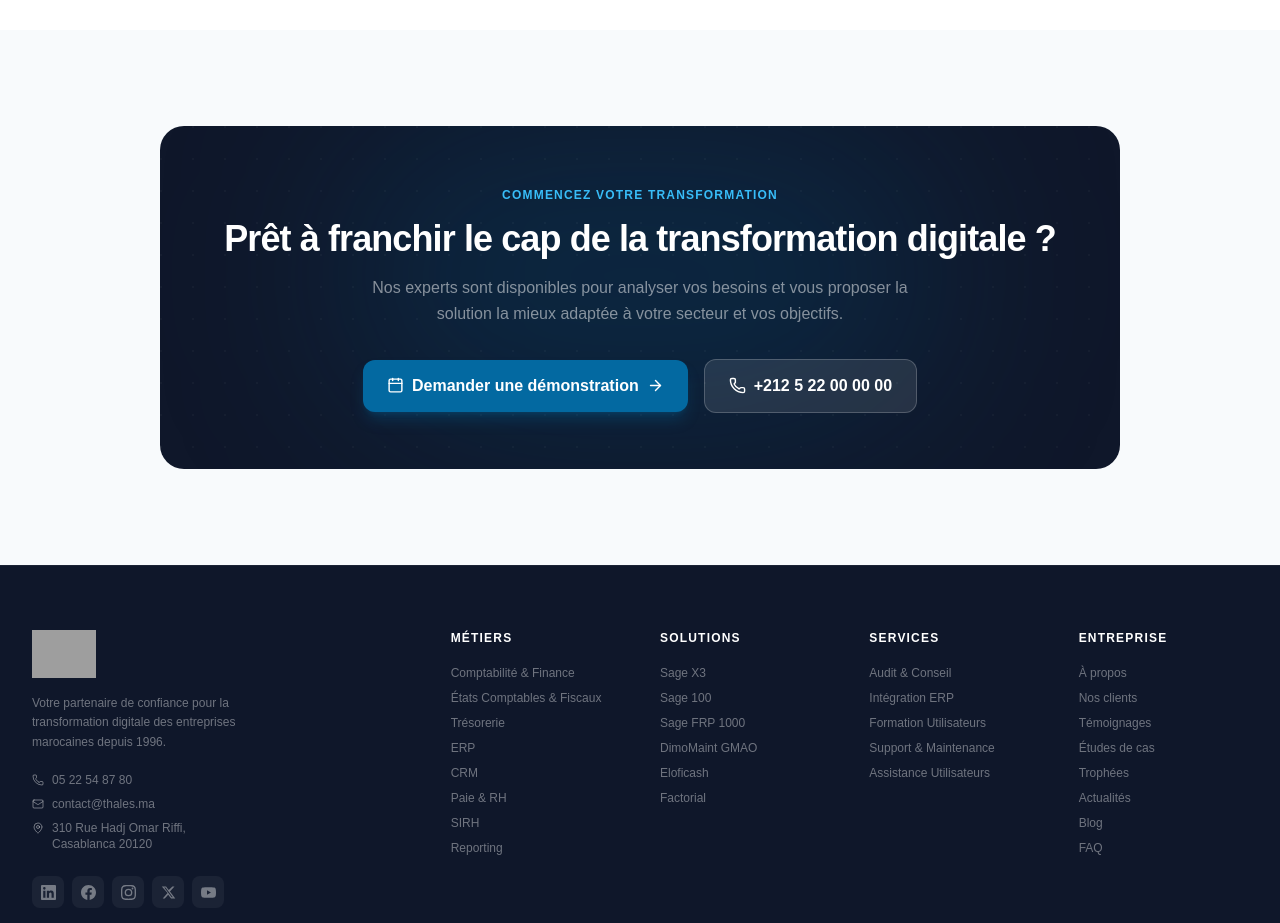
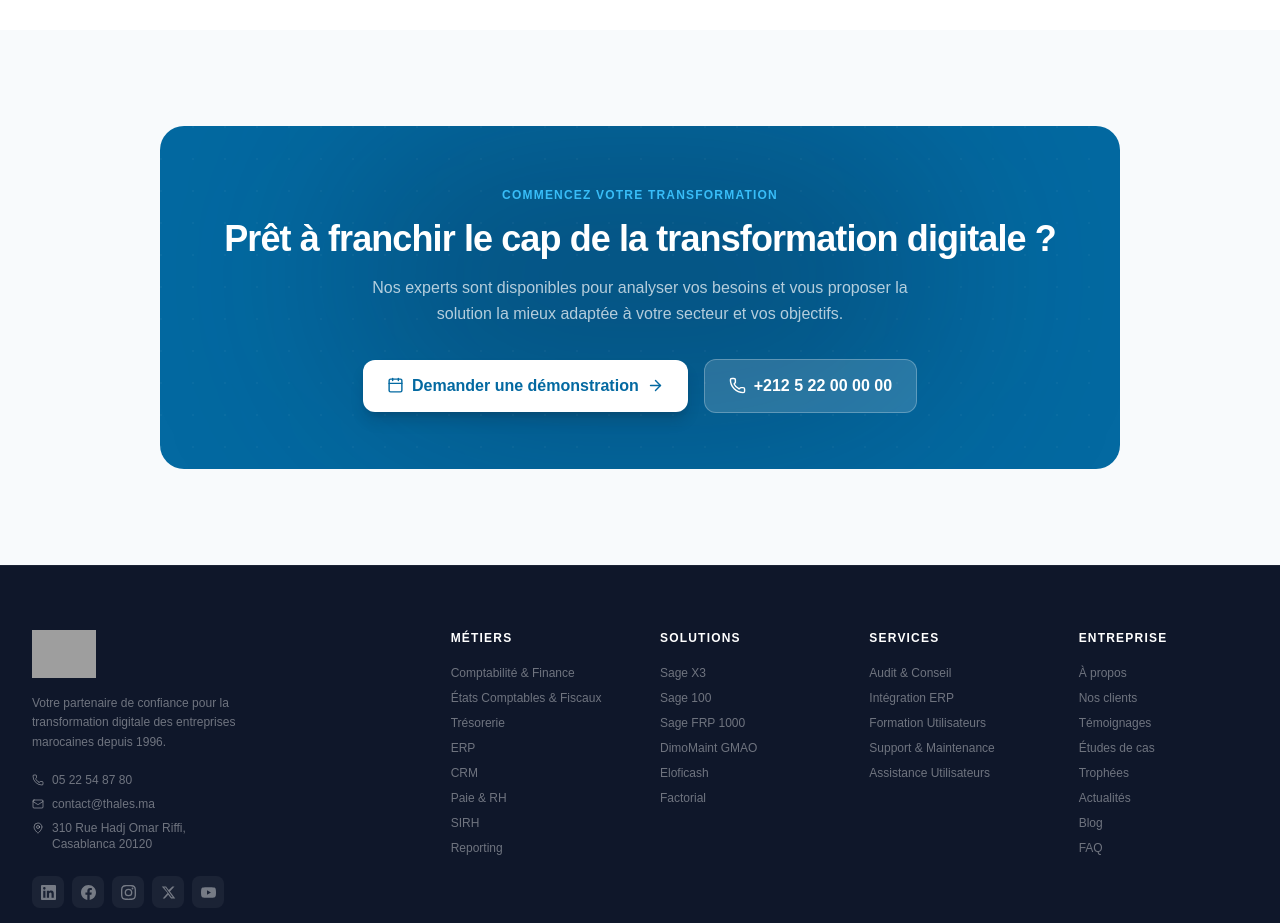
Before and after one commit to bkettani1994-rgb/Thal-s-informatique-new-website-conception, a Next.js app: page / in a window 1280 px wide. Shown: the part 8420-9343 px from the top of the page. Built offline with nearby package versions, Linux system fonts and the light colour scheme; grey boxes are pictures that could not be loaded.

Commit message:
style(cta): change CTA section background to #0369A1 and adjust contrast
Replaces the dark primary background with #0369A1, adjusts the glow
overlay and switches the primary button to white so it stays visible
against the new background instead of blending in.

```diff
--- a/src/components/sections/CTA.tsx
+++ b/src/components/sections/CTA.tsx
@@ -12,10 +12,10 @@ export default function CTA() {
           whileInView={{ opacity: 1, y: 0 }}
           viewport={{ once: true }}
           transition={{ duration: 0.6 }}
-          className="relative bg-primary rounded-3xl overflow-hidden px-8 sm:px-14 py-14 text-center"
+          className="relative bg-cta rounded-3xl overflow-hidden px-8 sm:px-14 py-14 text-center"
         >
           {/* Background decoration */}
-          <div className="absolute top-0 left-1/2 -translate-x-1/2 w-[600px] h-[300px] bg-cta/20 rounded-full blur-[100px] pointer-events-none" />
+          <div className="absolute top-0 left-1/2 -translate-x-1/2 w-[600px] h-[300px] bg-primary/25 rounded-full blur-[100px] pointer-events-none" />
           <div
             className="absolute inset-0 opacity-[0.03]"
             style={{
@@ -31,7 +31,7 @@ export default function CTA() {
             <h2 className="text-3xl sm:text-4xl font-bold text-white tracking-tight mb-4 text-balance">
               Prêt à franchir le cap de la transformation digitale ?
             </h2>
-            <p className="text-base text-white/50 max-w-xl mx-auto mb-8 leading-relaxed">
+            <p className="text-base text-white/70 max-w-xl mx-auto mb-8 leading-relaxed">
               Nos experts sont disponibles pour analyser vos besoins et vous
               proposer la solution la mieux adaptée à votre secteur et vos
               objectifs.
@@ -40,7 +40,7 @@ export default function CTA() {
             <div className="flex flex-wrap items-center justify-center gap-4">
               <a
                 href="tel:+212522000000"
-                className="group inline-flex items-center gap-2 bg-cta hover:bg-cta-hover text-white font-semibold px-6 py-3.5 rounded-xl transition-all duration-200 shadow-lg shadow-cta/30 cursor-pointer"
+                className="group inline-flex items-center gap-2 bg-white hover:bg-white/90 text-cta font-semibold px-6 py-3.5 rounded-xl transition-all duration-200 shadow-lg shadow-primary/20 cursor-pointer"
               >
                 <Calendar size={17} />
                 Demander une démonstration
@@ -48,7 +48,7 @@ export default function CTA() {
               </a>
               <a
                 href="tel:+212522000000"
-                className="group inline-flex items-center gap-2 bg-white/10 hover:bg-white/15 text-white font-semibold px-6 py-3.5 rounded-xl border border-white/20 transition-all duration-200 cursor-pointer"
+                className="group inline-flex items-center gap-2 bg-white/15 hover:bg-white/25 text-white font-semibold px-6 py-3.5 rounded-xl border border-white/25 transition-all duration-200 cursor-pointer"
               >
                 <Phone size={17} />
                 +212 5 22 00 00 00
```
